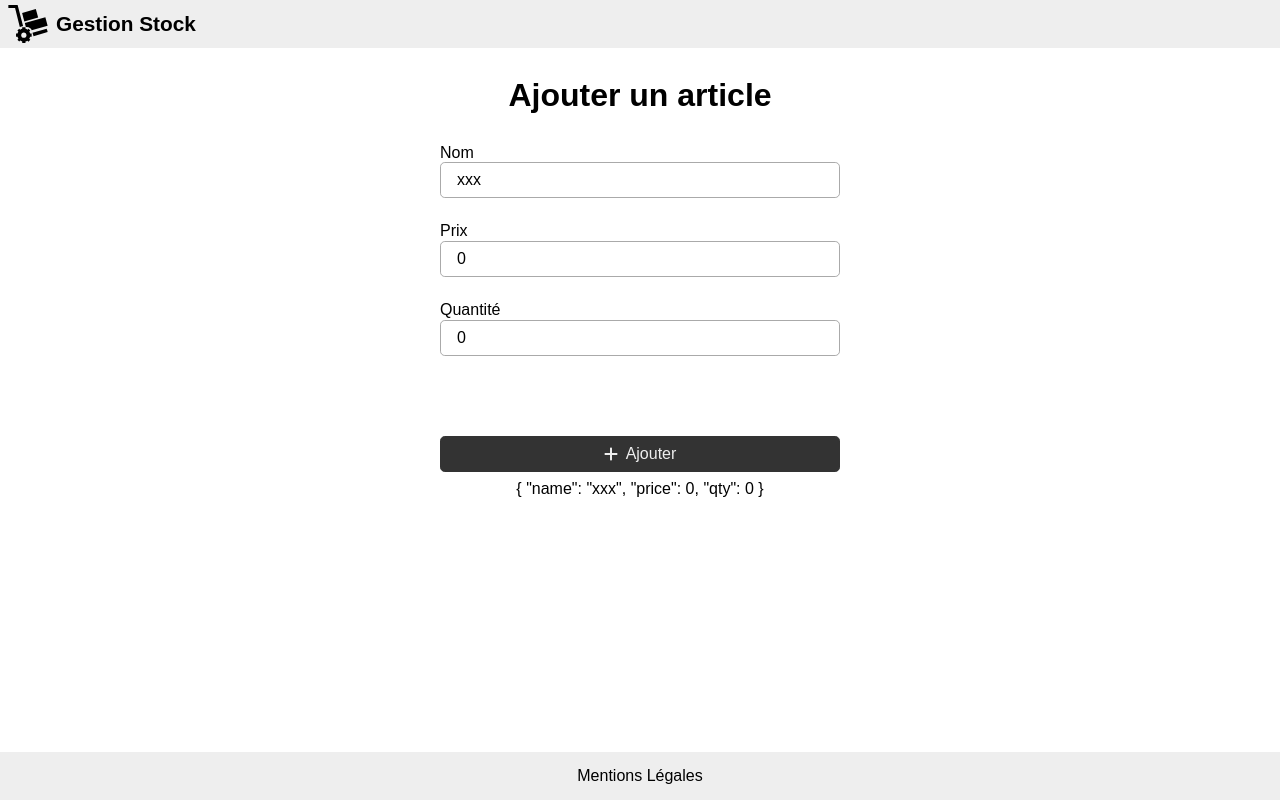
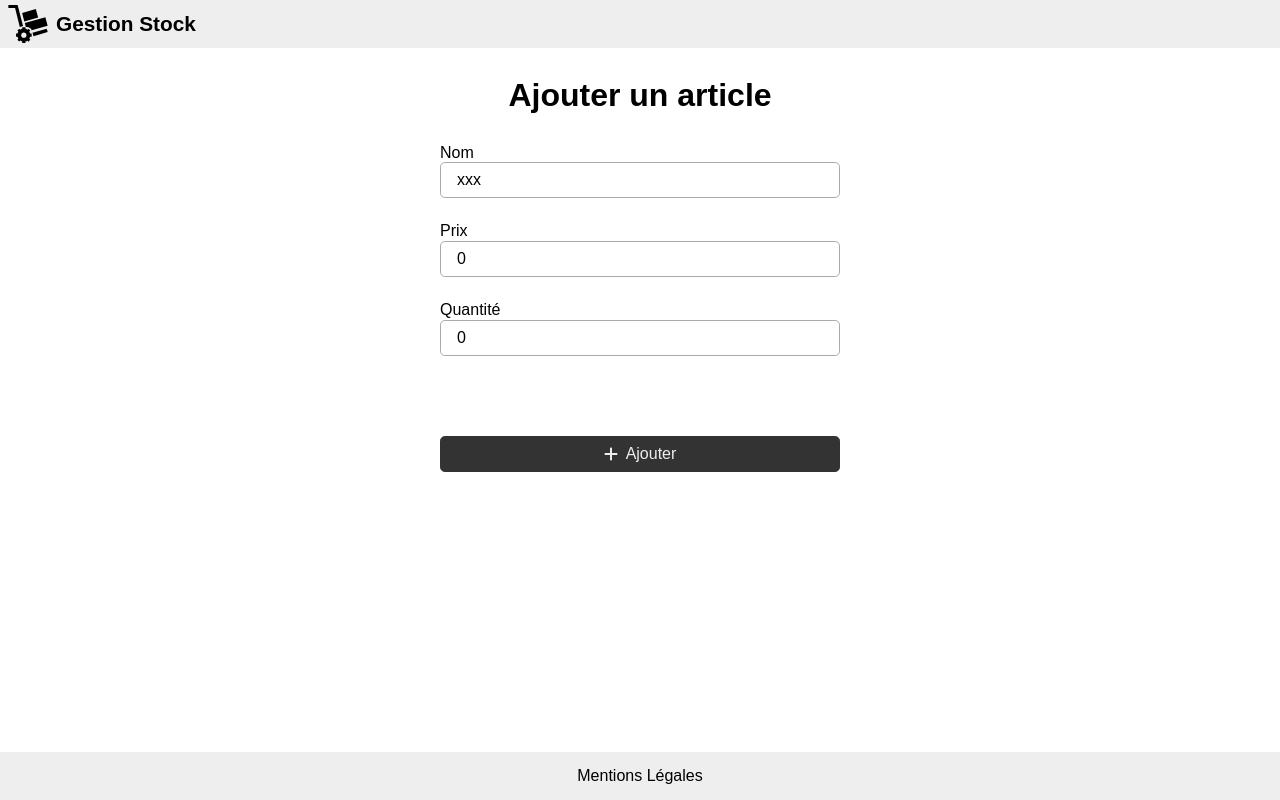
Before and after one commit to jlg-formation/vjspa1-mars-2024, a Vue app in the folder front/: page /stock/add in a window 1280 px wide. Built offline with nearby package versions, Linux system fonts and the light colour scheme.

Commit message:
dev: remove articles expression

```diff
--- a/front/src/stock/views/AddView.vue
+++ b/front/src/stock/views/AddView.vue
@@ -44,7 +44,6 @@ const handleSubmit = () => {
         <span>Ajouter</span>
       </button>
     </form>
-    {{ newArticle }}
   </main>
 </template>
 
```
